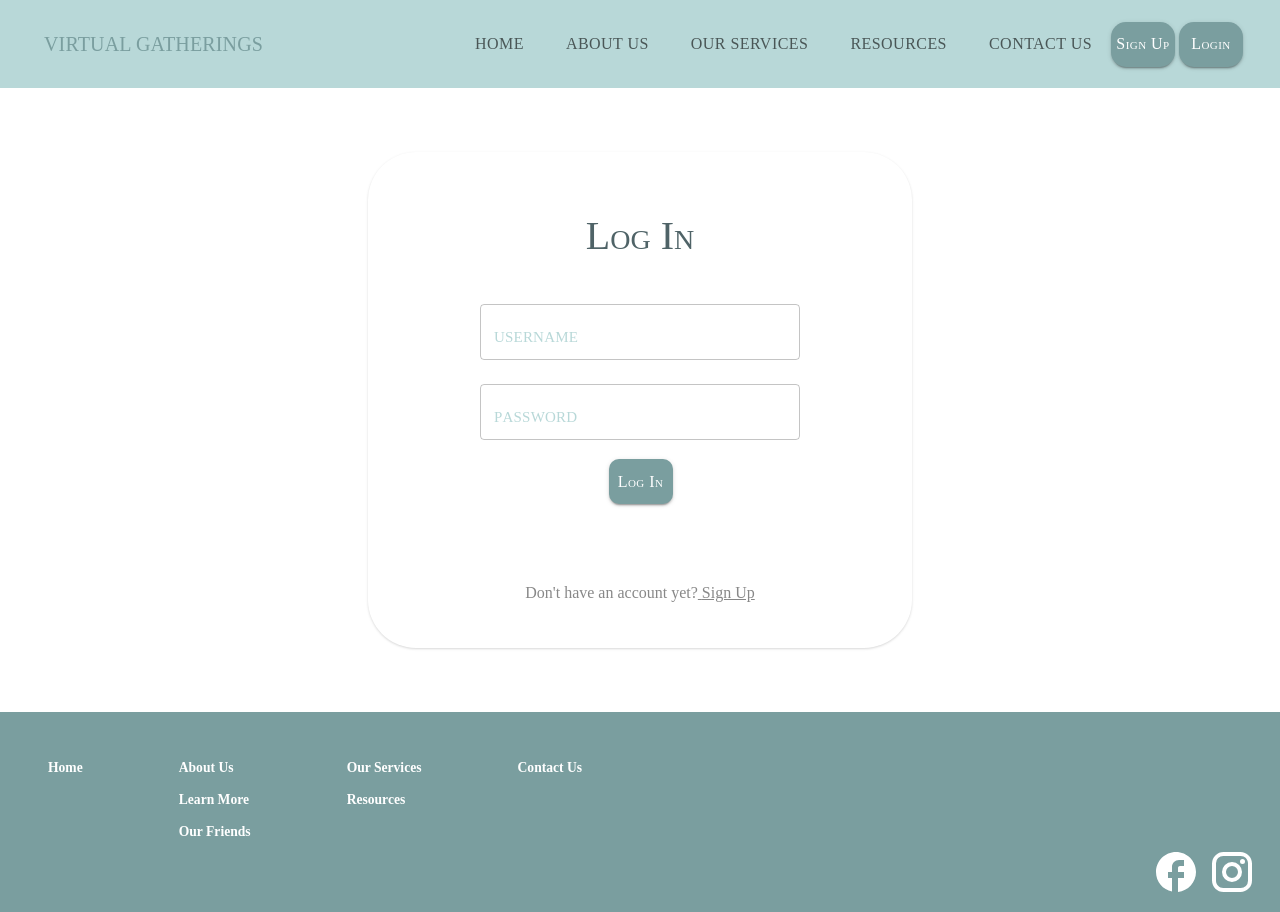
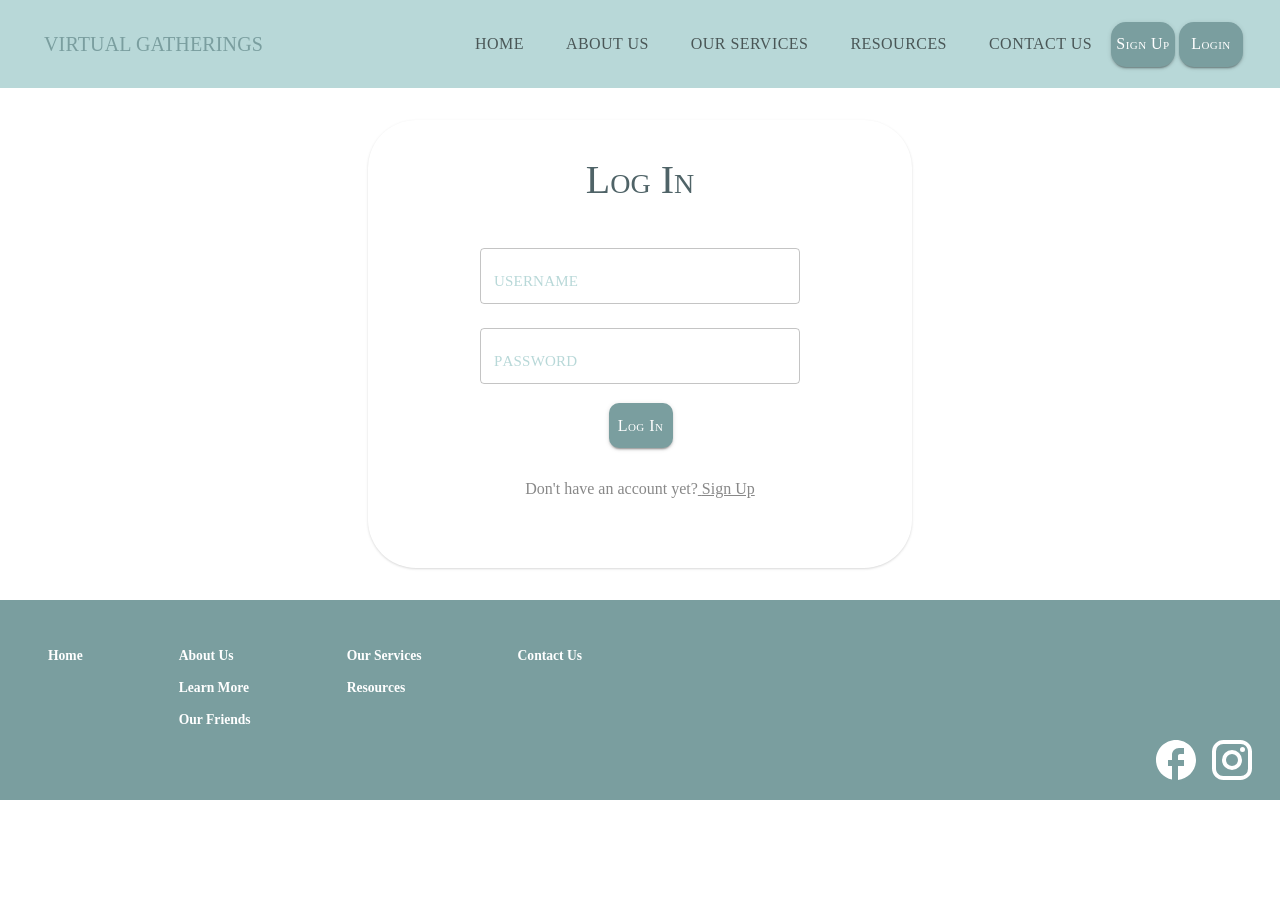
Before and after one commit to anneliesekappey/virtual-gatherings-client, a React (Create React App) app: page /login in a window 1280 px wide. After the commit the page ends 800 px from the top, so only its background shows below. Built offline with nearby package versions, Linux system fonts and the light colour scheme.

Commit message:
change to margin in login

```diff
--- a/src/pages/Login.js
+++ b/src/pages/Login.js
@@ -12,6 +12,7 @@ import { CardContent } from '@mui/material'
 const Login = () => {
   const matchesSM = useMediaQuery('(max-width:600px)')
   const matchesLG = useMediaQuery('(max-width:1200px)')
+
   const [username, setUsername] = useState('')
   const [password, setPassword] = useState('')
   const [error, setError] = useState('')
@@ -28,7 +29,7 @@ const Login = () => {
 
     try {
       await Api.login(newLogin)
-      sendToMeetings('/online-meetings')
+      sendToMeetings('/book-a-session')
     } catch (error) {
       setError(error)
       console.log(error)
@@ -43,12 +44,12 @@ const Login = () => {
           boxShadow:
             '0 1px 3px 0 rgba(0, 0, 0, 0.1), 0 1px 2px 0 rgba(0, 0, 0, 0.06)',
           borderRadius: matchesSM ? 0 : 12,
-          paddingTop: '3em',
+          paddingTop: matchesLG ? '3em' : '1.5em',
           paddingRight: '2em',
           paddingLeft: '2em',
-          paddingBottom: '3em',
-          marginTop: '4em',
-          marginBottom: '4em',
+          paddingBottom: matchesLG ? '3em' : '1.5em',
+          marginTop: matchesLG ? '4em' : '2em',
+          marginBottom: matchesLG ? '4em' : '2em',
           textAlign: 'center',
           height: '25rem',
           width: '30rem',
@@ -147,7 +148,7 @@ const Login = () => {
           <span
             style={{
               display: 'block',
-              marginTop: '5em',
+              marginTop: '2em',
               color: '#888888',
               fontSize: '1em',
             }}
```
